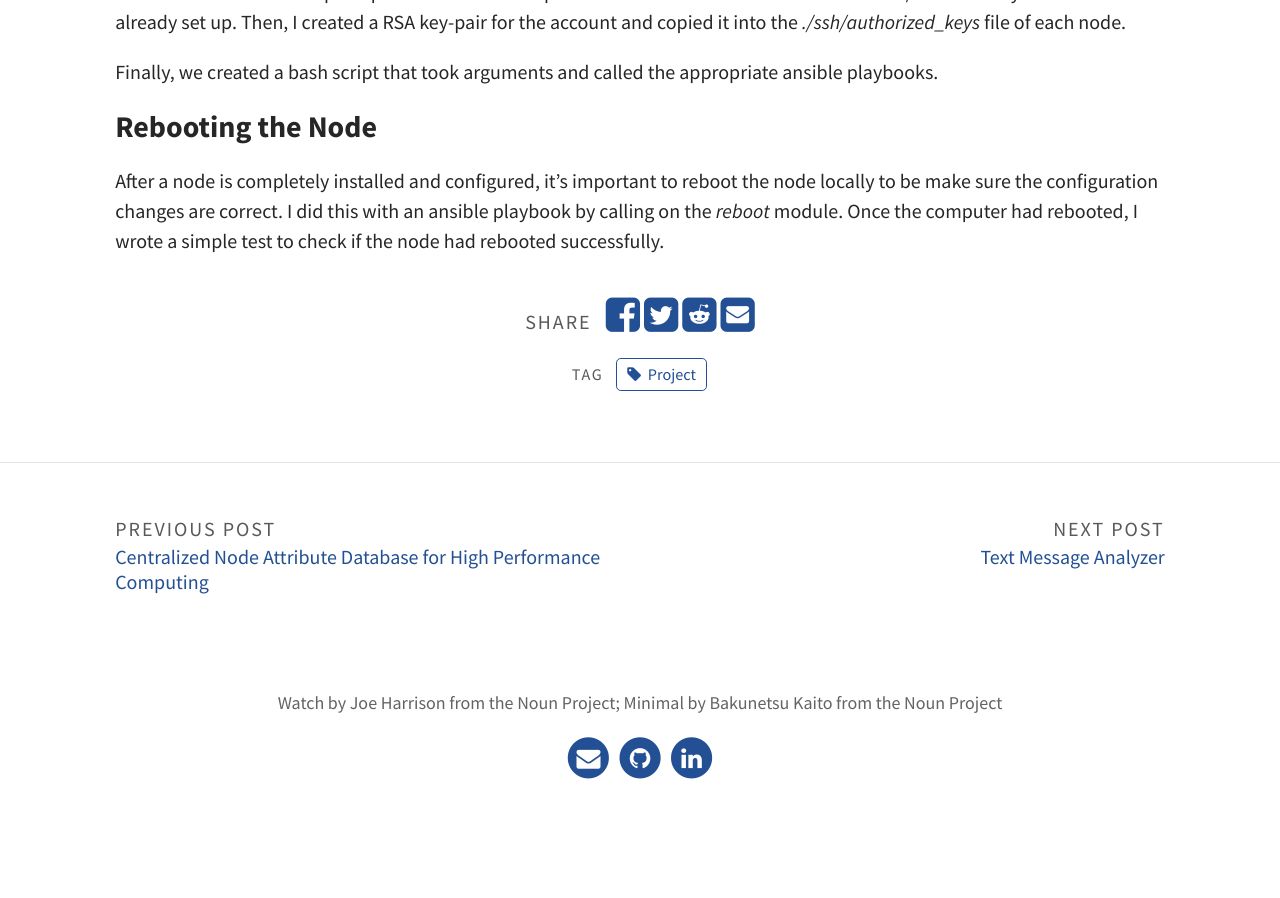
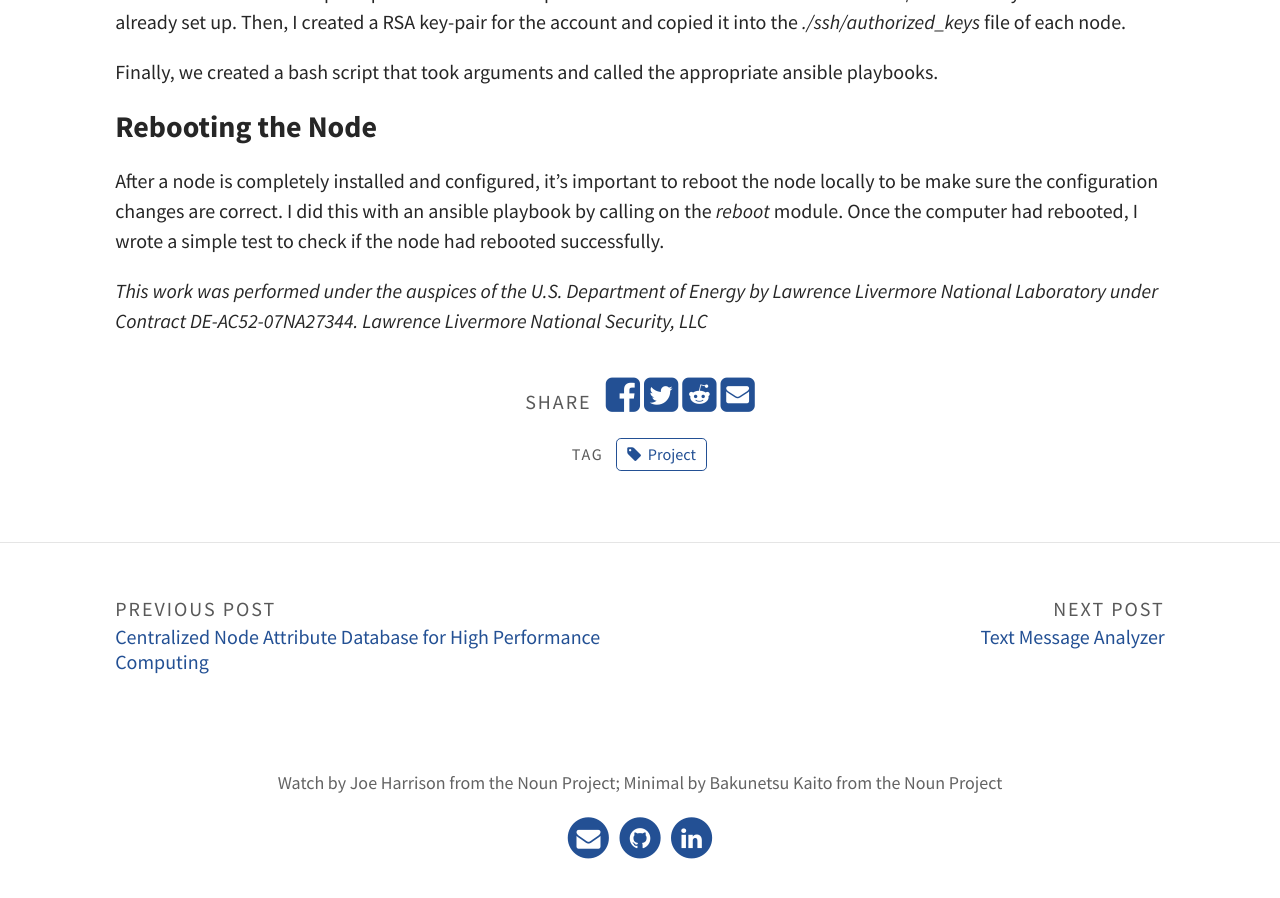
Before and after one commit to nishap1225/nishap1225.github.io, a Jekyll site: the page built from _posts/2020-08-01-Automation-of-HPC-Node-Installation.md, in a window 1280 px wide and 900 px high, scrolled down 1065 px. Built offline with Jekyll 4.4.1, drawn with Linux system fonts in a browser that asks for light colours; before the commit the page ends 1885 px from its top, so only the background shows below that.

Commit message:
auspices

```diff
--- a/_posts/2020-08-01-Automation-of-HPC-Node-Installation.md
+++ b/_posts/2020-08-01-Automation-of-HPC-Node-Installation.md
@@ -31,3 +31,5 @@ Finally, we created a bash script that took arguments and called the appropriate
 
 ### Rebooting the Node
 After a node is completely installed and configured, it's important to reboot the node locally to be make sure the configuration changes are correct. I did this with an ansible playbook by calling on the *reboot* module. Once the computer had rebooted, I wrote a simple test to check if the node had rebooted successfully.
+
+*This work was performed under the auspices of the U.S. Department  of Energy by Lawrence Livermore National Laboratory under Contract  DE-AC52-07NA27344. Lawrence Livermore National Security, LLC*
```
